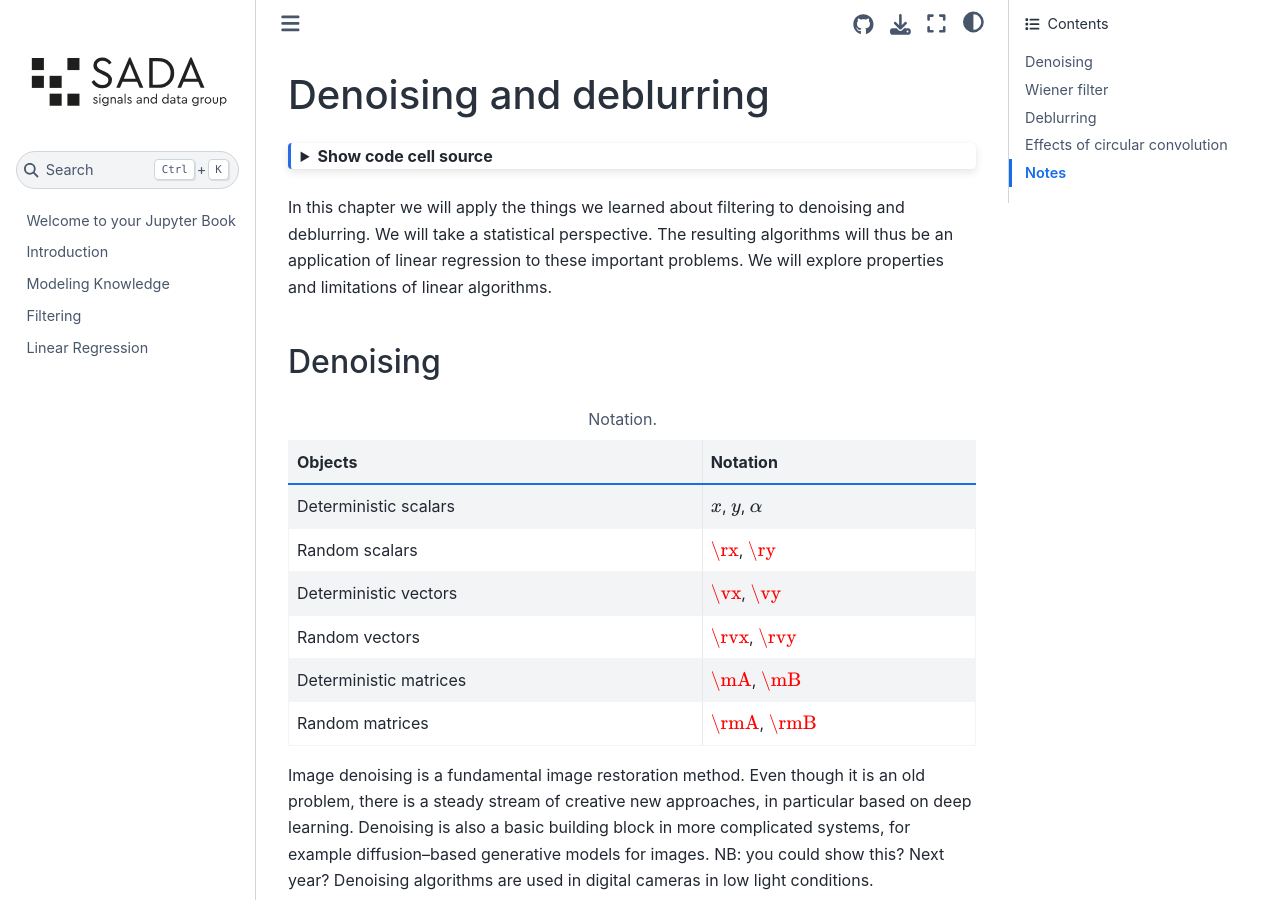
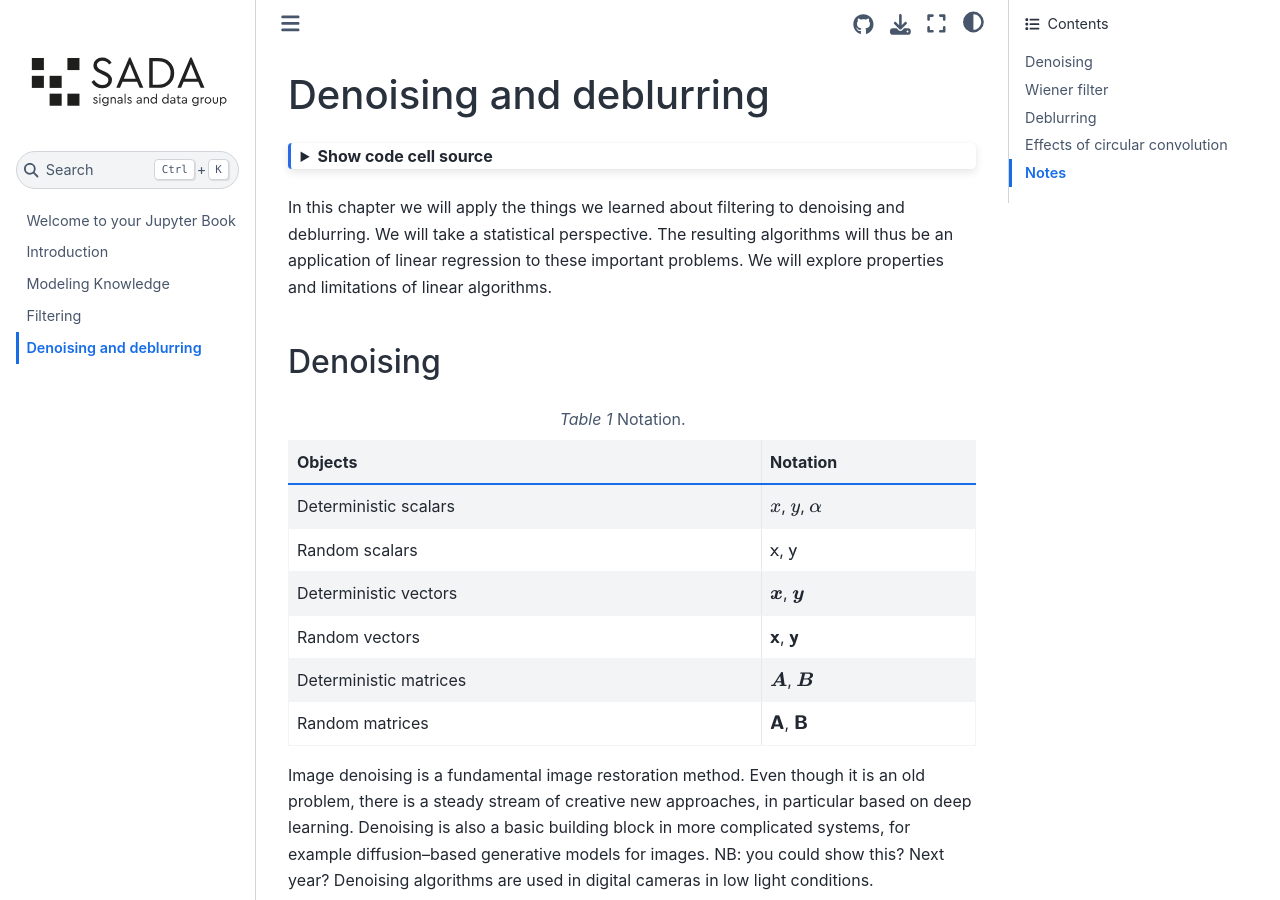
Before and after one commit to vinith2/prbook, a Jupyter Book: the page built from denoise-deblur.md, in a window 1280 px wide and 900 px high. Built offline with Jupyter Book 1.0.4 settings and Sphinx 7.4.7 and the Sphinx Book theme 1.1.4, drawn with Linux system fonts in a browser that asks for light colours; some of the changed lines change nothing that is shown; some of the changed text lies outside the part shown.

Commit message:
denoising and deblurring + latex macros

```diff
--- a/_config.yml
+++ b/_config.yml
@@ -31,3 +31,104 @@
 html:
   use_issues_button: true
   use_repository_button: true
+
+
+sphinx:
+  config:
+    mathjax_config:
+      tex:
+        macros:
+          "vect": ["\\boldsymbol{#1}", 1]
+          "mat": ["\\boldsymbol{#1}", 1]
+          "rvar": ["\\mathsf{#1}", 1]
+          "rvect": ["\\mathsf{\\boldsymbol{#1}}", 1]
+          "rmat": ["\\mathsf{\\boldsymbol{#1}}", 1]
+          "vx" : ["\\vect{x}"]
+          "vy" : ["\\vect{y}"]
+          "vz" : ["\\vect{z}"]
+          "vv" : ["\\vect{v}"]
+          "vw" : ["\\vect{w}"]
+          "va" : ["\\vect{a}"]
+          "vb" : ["\\vect{b}"]
+          "vc" : ["\\vect{c}"]
+          "vd" : ["\\vect{d}"]
+          "ve" : ["\\vect{e}"]
+          "vf" : ["\\vect{f}"]
+          "vg" : ["\\vect{g}"]
+          "vh" : ["\\vect{h}"]
+          "vk" : ["\\vect{k}"]
+          "vp" : ["\\vect{p}"]
+          "vn" : ["\\vect{n}"]
+          "vell" : ["\\vect{\\ell}"]
+          "vmu" : ["\\vect{\\mu}"]
+          "mX" : ["\\mat{X}"]
+          "mY" : ["\\mat{Y}"]
+          "mZ" : ["\\mat{Z}"]
+          "mV" : ["\\mat{V}"]
+          "mW" : ["\\mat{W}"]
+          "mA" : ["\\mat{A}"]
+          "mB" : ["\\mat{B}"]
+          "mC" : ["\\mat{C}"]
+          "mD" : ["\\mat{D}"]
+          "mE" : ["\\mat{E}"]
+          "mF" : ["\\mat{F}"]
+          "mG" : ["\\mat{G}"]
+          "mH" : ["\\mat{H}"]
+          "mK" : ["\\mat{K}"]
+          "mP" : ["\\mat{P}"]
+          "mSigma" : ["\\mat{\\Sigma}"]
+          "mI" : ["\\mat{I}"]
+          "rx" : ["\\rvar{x}"]
+          "ry" : ["\\rvar{y}"]
+          "rz" : ["\\rvar{z}"]
+          "rv" : ["\\rvar{v}"]
+          "rw" : ["\\rvar{w}"]
+          "ra" : ["\\rvar{a}"]
+          "rb" : ["\\rvar{b}"]
+          "rc" : ["\\rvar{c}"]
+          "rd" : ["\\rvar{d}"]
+          "re" : ["\\rvar{e}"]
+          "rf" : ["\\rvar{f}"]
+          "rg" : ["\\rvar{g}"]
+          "rh" : ["\\rvar{h}"]
+          "rk" : ["\\rvar{k}"]
+          "rp" : ["\\rvar{p}"]
+          "rX" : ["\\rvar{X}"]
+          "rH" : ["\\rvar{H}"]
+          "rY" : ["\\rvar{Y}"]
+          "rvx" : ["\\rvect{x}"]
+          "rvy" : ["\\rvect{y}"]
+          "rvz" : ["\\rvect{z}"]
+          "rvv" : ["\\rvect{v}"]
+          "rvw" : ["\\rvect{w}"]
+          "rva" : ["\\rvect{a}"]
+          "rvb" : ["\\rvect{b}"]
+          "rvc" : ["\\rvect{c}"]
+          "rvd" : ["\\rvect{d}"]
+          "rve" : ["\\rvect{e}"]
+          "rvf" : ["\\rvect{f}"]
+          "rvg" : ["\\rvect{g}"]
+          "rvh" : ["\\rvect{h}"]
+          "rvk" : ["\\rvect{k}"]
+          "rvp" : ["\\rvect{p}"]
+          "rmX" : ["\\rmat{X}"]
+          "rmY" : ["\\rmat{Y}"]
+          "rmZ" : ["\\rmat{Z}"]
+          "rmV" : ["\\rmat{V}"]
+          "rmW" : ["\\rmat{W}"]
+          "rmA" : ["\\rmat{A}"]
+          "rmB" : ["\\rmat{B}"]
+          "rmC" : ["\\rmat{C}"]
+          "rmD" : ["\\rmat{D}"]
+          "rmE" : ["\\rmat{E}"]
+          "rmF" : ["\\rmat{F}"]
+          "rmG" : ["\\rmat{G}"]
+          "rmH" : ["\\rmat{H}"]
+          "rmK" : ["\\rmat{K}"]
+          "rmP" : ["\\rmat{P}"]
+          "EE" : ["\\mathbb{E}"]
+          "RR" : ["\\mathbb{R}"]
+          "CC" : ["\\mathbb{C}"]
+          "ZZ" : ["\\mathbb{Z}"]
+          "SS" : ["\\mathbb{S}"]
+          "norm": ["\\|#1\\|", 1]
--- a/_toc.yml
+++ b/_toc.yml
@@ -7,4 +7,4 @@
 - file: introduction
 - file: modeling-knowledge
 - file: filtering
-- file: linear-methods
+- file: denoise-deblur
```
